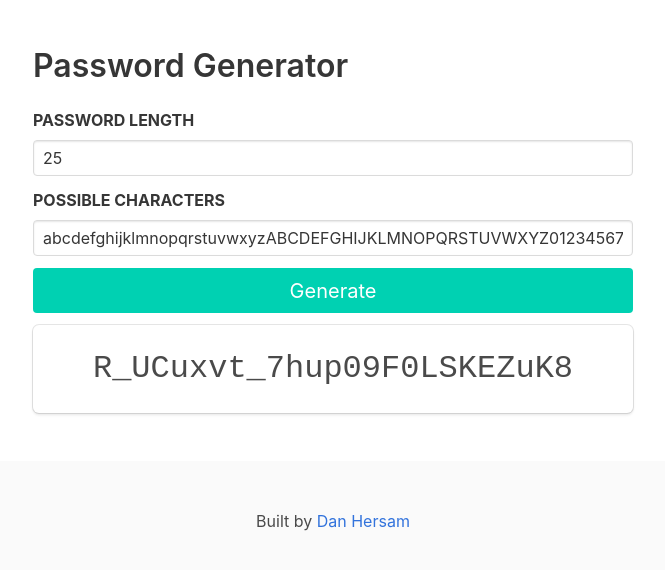
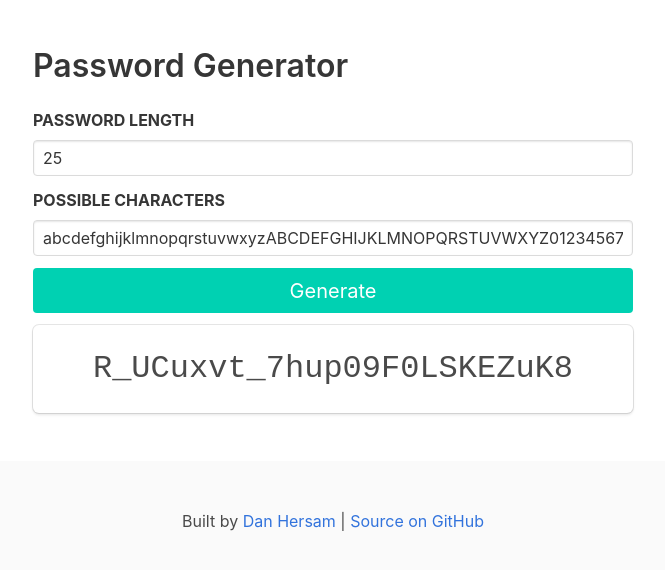
Before and after one commit to jaden/passgen, a plain HTML site: page index.html in a window 1280 px wide. Shown: the whole page, without its empty margins (307-972 px from the left). Drawn offline with Linux system fonts and the light colour scheme.

Commit message:
Add link to git source

```diff
--- a/index.html
+++ b/index.html
@@ -60,7 +60,7 @@
     <div class="container">
       <div class="content has-text-centered">
         <p>
-          Built by <a href="https://dan.hersam.com">Dan Hersam</a>
+          Built by <a href="https://dan.hersam.com">Dan Hersam</a> | <a href="https://github.com/jaden/passgen">Source on GitHub</a>
         </p>
       </div>
     </div>
```
